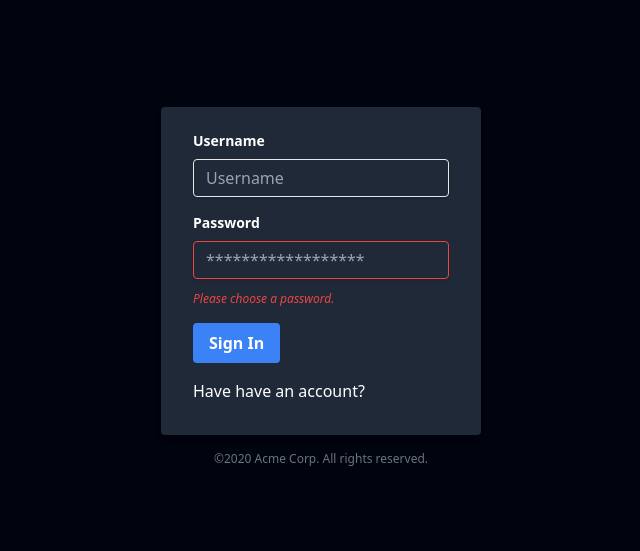
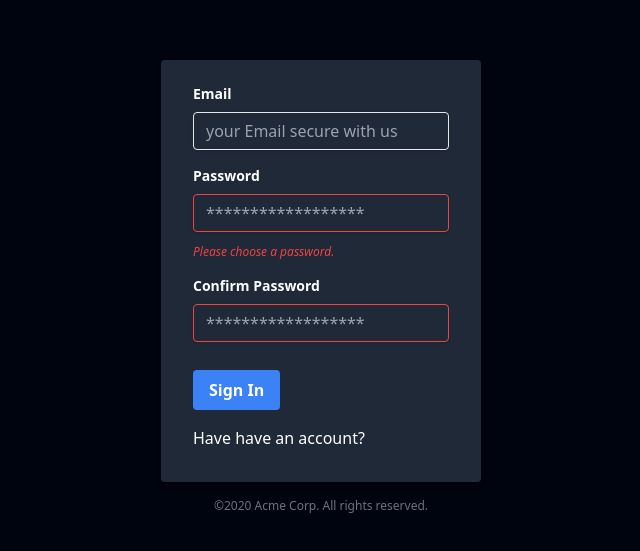
Before and after one commit to unnihc369/sapling, a React (Vite) app: page /signup in a window 1280 px wide. Shown: the part 113-664 px from the top of the page, without its empty margins (319-959 px from the left). Built offline with nearby package versions, Linux system fonts and the light colour scheme; no server answers.

Commit message:
auth initialize

```diff
--- a/src/App.jsx
+++ b/src/App.jsx
@@ -1,12 +1,29 @@
-import { BrowserRouter,Route,Routes } from "react-router-dom"
-import Home from "./Home"
-import Login from "./pages/Login"
-import Signup from "./pages/Signup"
-import Farms from "./pages/Farms"
+import { BrowserRouter, Route, Routes } from "react-router-dom";
+import Home from "./Home";
+import Login from "./pages/Login";
+import Signup from "./pages/Signup";
+import Farms from "./pages/Farms";
 import Farm from "./pages/Farm";
+import { ToastContainer } from "react-toastify";
+import "react-toastify/dist/ReactToastify.css";
 
 const App = () => {
+
+
+
   return (
+    <>
+      <ToastContainer
+        autoClose={3000}
+        hideProgressBar={false}
+        newestOnTop={false}
+        closeOnClick
+        rtl={false}
+        pauseOnFocusLoss
+        draggable
+        pauseOnHover
+        theme="colored"
+      />
       <BrowserRouter>
         <Routes>
           <Route path="/" element={<Home />} exact />
@@ -16,7 +33,8 @@ const App = () => {
           <Route path="/farm" element={<Farm />} />
         </Routes>
       </BrowserRouter>
+    </>
   );
-}
+};
 
-export default App
+export default App;
--- /dev/null
+++ b/src/Firebase.js
@@ -0,0 +1,23 @@
+
+import { initializeApp } from "firebase/app";
+import {getAuth} from 'firebase/auth'
+import {getFirestore} from 'firebase/firestore'
+import {getStorage} from 'firebase/storage'
+
+const firebaseConfig = {
+  apiKey: "AIzaSyDjERZAJeeggjdK7Ut7vKRZgbjriK3tKhk",
+  authDomain: "fir-prac-31382.firebaseapp.com",
+  projectId: "fir-prac-31382",
+  storageBucket: "fir-prac-31382.appspot.com",
+  messagingSenderId: "937983793627",
+  appId: "1:937983793627:web:c15b5da477d363789c2ffe",
+};
+
+
+const app = initializeApp(firebaseConfig);
+
+const auth=getAuth(app);
+const db=getFirestore(app);
+const storage=getStorage(app);
+
+export {auth,db,storage};
--- a/src/Home.jsx
+++ b/src/Home.jsx
@@ -11,8 +11,12 @@ import {
   Testimonials,
   Hero,
 } from "./components";
+import { UserState } from "./context/UserContext";
 
-const Home = () => (
+const Home = () => {
+  const {user,setUser}=UserState();
+  console.log(user)
+  return(
   <div className="bg-primary w-full overflow-hidden">
     <div className={`${styles.paddingX} ${styles.flexCenter}`}>
       <div className={`${styles.boxWidth}`}>
@@ -40,5 +44,5 @@ const Home = () => (
     </div>
   </div>
 );
-
+}
 export default Home;
--- /dev/null
+++ b/src/context/UserContext.jsx
@@ -0,0 +1,28 @@
+import { onAuthStateChanged } from "firebase/auth";
+import { createContext, useContext, useEffect, useState } from "react";
+import { auth } from "../Firebase";
+
+const UserContext = createContext();
+
+// this to get all the variables declared
+export const UserState = () => useContext(UserContext);
+
+const UserProvider = (props) => {
+  const [user, setUser] = useState({});
+
+  useEffect(() => {
+    onAuthStateChanged(auth,async(userr)=>{
+      if(userr){
+        setUser(userr);
+      }
+    })
+  }, [])
+
+  return (
+    <UserContext.Provider value={{ user, setUser }}>
+      {props.children}
+    </UserContext.Provider>
+  );
+};
+
+export default UserProvider;
--- a/src/main.jsx
+++ b/src/main.jsx
@@ -1,11 +1,14 @@
-import React from 'react';
+import React from "react";
 
-import ReactDOM from 'react-dom/client';
-import App from './App';
-import './index.css';
+import ReactDOM from "react-dom/client";
+import App from "./App";
+import "./index.css";
+import UserProvider from "./context/UserContext";
 
-ReactDOM.createRoot(document.getElementById('root')).render(
+ReactDOM.createRoot(document.getElementById("root")).render(
   <React.StrictMode>
-    <App />
+    <UserProvider>
+      <App />
+    </UserProvider>
   </React.StrictMode>
 );
--- a/src/pages/Login.jsx
+++ b/src/pages/Login.jsx
@@ -1,22 +1,47 @@
 // Login.js
 import React, { useState } from "react";
-import { Link } from "react-router-dom";
+import { Link, useNavigate } from "react-router-dom";
+import { ToastError, ToastSuccess } from "../utility/Toasts";
+import { signInWithEmailAndPassword } from "firebase/auth";
+import { auth } from "../Firebase";
 
 const Login = () => {
-  const [username, setUsername] = useState("");
+  const [email, setEmail] = useState("");
   const [password, setPassword] = useState("");
-
+  const navigate = useNavigate();
   const handleUsernameChange = (e) => {
-    setUsername(e.target.value);
+    setEmail(e.target.value);
   };
 
   const handlePasswordChange = (e) => {
     setPassword(e.target.value);
   };
 
-  const handleSignIn = () => {
-    // Implement your sign-in logic here
-    console.log("Signing in with:", username, password);
+  const handleSignIn = async () => {
+    if (!email || !password) {
+      ToastError("Please provide all documents");
+      return;
+    }
+
+    try {
+      await signInWithEmailAndPassword(auth, email, password);
+      ToastSuccess("SignUp successfully");
+      navigate("/");
+    } catch (error) {
+      if (error.code === "auth/user-not-found") {
+        ToastError("There is no user with this email ");
+      } else if (error.code === "auth/invalid-email") {
+        ToastError("Invalid Email");
+      } else if (error.code === "auth/wrong-password") {
+        ToastError("Wrong password");
+      } else if (error.code === "auth/invalid-credential") {
+        ToastError("invalid-credential");
+      } else {
+        ToastError(" something went  Wrong,Please try again later ");
+
+        console.log(error.code, "login");
+      }
+    }
   };
 
   return (
@@ -28,14 +53,14 @@ const Login = () => {
               className="block text-white text-sm font-bold mb-2"
               htmlFor="username"
             >
-              Username
+              Email
             </label>
             <input
               className="shadow appearance-none border rounded bg-gray-800 w-full py-2 px-3 text-white leading-tight focus:outline-none focus:shadow-outline focus:bg-gray-800"
               id="username"
               type="text"
-              placeholder="Username"
-              value={username}
+              placeholder="registed email"
+              value={email}
               onChange={handleUsernameChange}
             />
           </div>
--- a/src/pages/Signup.jsx
+++ b/src/pages/Signup.jsx
@@ -1,21 +1,49 @@
 import React, { useState } from "react";
-import { Link } from "react-router-dom";
+import { Link, useNavigate } from "react-router-dom";
+import { createUserWithEmailAndPassword } from "firebase/auth";
+import { auth } from "../Firebase";
+
+// this are toast to display warnings and informations
+import { ToastError, ToastSuccess, ToastWarning } from "../utility/Toasts";
+import { ToastContainer, toast } from "react-toastify";
 
 const Signup = () => {
-  const [username, setUsername] = useState("");
+  const [email, setEmail] = useState("");
+  const [confirPassword, setConfirmPassword] = useState("");
   const [password, setPassword] = useState("");
 
+  const navigate = useNavigate();
+
   const handleUsernameChange = (e) => {
-    setUsername(e.target.value);
+    setEmail(e.target.value);
   };
 
   const handlePasswordChange = (e) => {
     setPassword(e.target.value);
   };
 
-  const handleSignIn = () => {
-    // Implement your sign-in logic here
-    console.log("Signing in with:", username, password);
+
+  const handleCofirmPasswordChange = (e) => {
+    setConfirmPassword(e.target.value);
+  };
+  const handleSignIn = async () => {
+    if (!email || !password || !confirPassword) {
+      ToastError("Please provide all documents");
+      return;
+    }
+    if (password !== confirPassword) {
+      return ToastWarning("Password missmatch");
+    }
+
+    try {
+      await createUserWithEmailAndPassword(auth, email, password);
+      ToastSuccess("SignUp successfully");
+      navigate("/");
+    } catch (error) {
+      ToastError(error.message);
+      // this for our developer usage
+      console.log(error, "singup");
+    }
   };
 
   return (
@@ -27,14 +55,14 @@ const Signup = () => {
               className="block text-white text-sm font-bold mb-2"
               htmlFor="username"
             >
-              Username
+              Email
             </label>
             <input
               className="shadow appearance-none border rounded bg-gray-800 w-full py-2 px-3 text-white leading-tight focus:outline-none focus:shadow-outline focus:bg-gray-800"
               id="username"
-              type="text"
-              placeholder="Username"
-              value={username}
+              type="email"
+              placeholder="your Email secure with us"
+              value={email}
               onChange={handleUsernameChange}
             />
           </div>
@@ -57,6 +85,25 @@ const Signup = () => {
               Please choose a password.
             </p>
           </div>
+          {/* confirm password */}
+
+          <div className="mb-4">
+            <label
+              className="block text-white text-sm font-bold mb-2"
+              htmlFor="password"
+            >
+              Confirm Password
+            </label>
+            <input
+              className="shadow appearance-none border border-red-500 rounded w-full py-2 px-3 text-white mb-3 leading-tight focus:outline-none bg-gray-800 focus:shadow-outline focus:bg-gray-800"
+              id="password"
+              type="password"
+              placeholder="******************"
+              value={confirPassword}
+              onChange={handleCofirmPasswordChange}
+            />
+          </div>
+
           <div className="flex items-center justify-between">
             <button
               className="bg-blue-500 hover:bg-blue-700 text-white font-bold py-2 px-4 rounded focus:outline-none focus:shadow-outline"
@@ -67,9 +114,9 @@ const Signup = () => {
             </button>
           </div>
           <div className="mt-4">
-          <Link to="/login" className="text-white">
-            <span className="py-4">Have have an account?</span>
-          </Link>
+            <Link to="/login" className="text-white">
+              <span className="py-4">Have have an account?</span>
+            </Link>
           </div>
         </form>
         <p className="text-center text-gray-500 text-xs">
--- /dev/null
+++ b/src/utility/Toasts.js
@@ -0,0 +1,21 @@
+import { toast } from "react-toastify";
+export const ToastError = (message) => {
+  return toast.error(message, {
+    position: toast.POSITION.TOP_CENTER,
+  });
+};
+export const ToastSuccess = (message) => {
+  return toast.success(message, {
+    position: toast.POSITION.TOP_CENTER,
+  });
+};
+export const ToastWarning = (message) => {
+  return toast.warn(message, {
+    position: toast.POSITION.TOP_CENTER,
+  });
+};
+export const ToastInfo = (message) => {
+  return toast.info(message, {
+    position: toast.POSITION.TOP_CENTER,
+  });
+};
```
Lines whose indentation alone changed are shown as unchanged.
